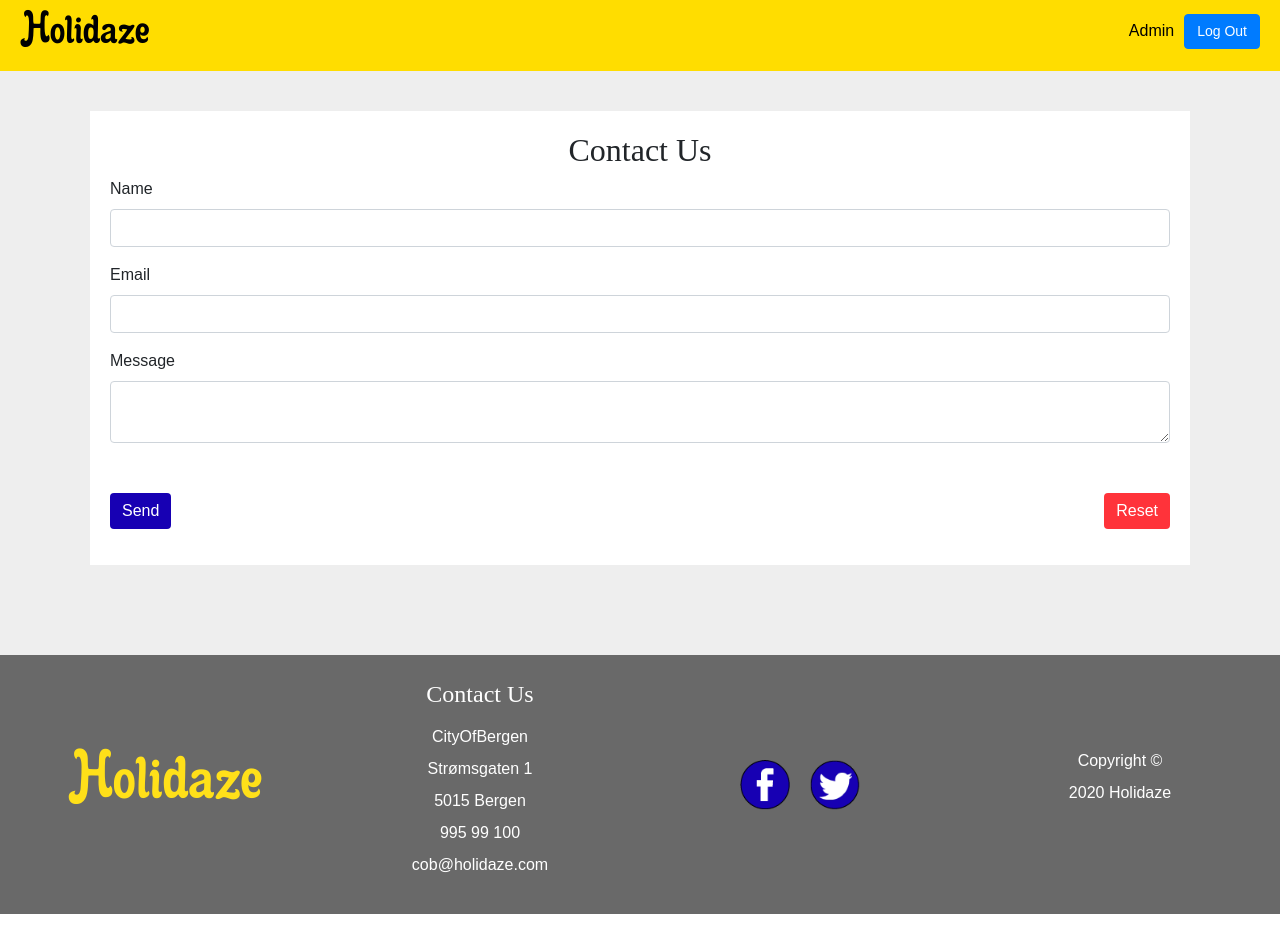
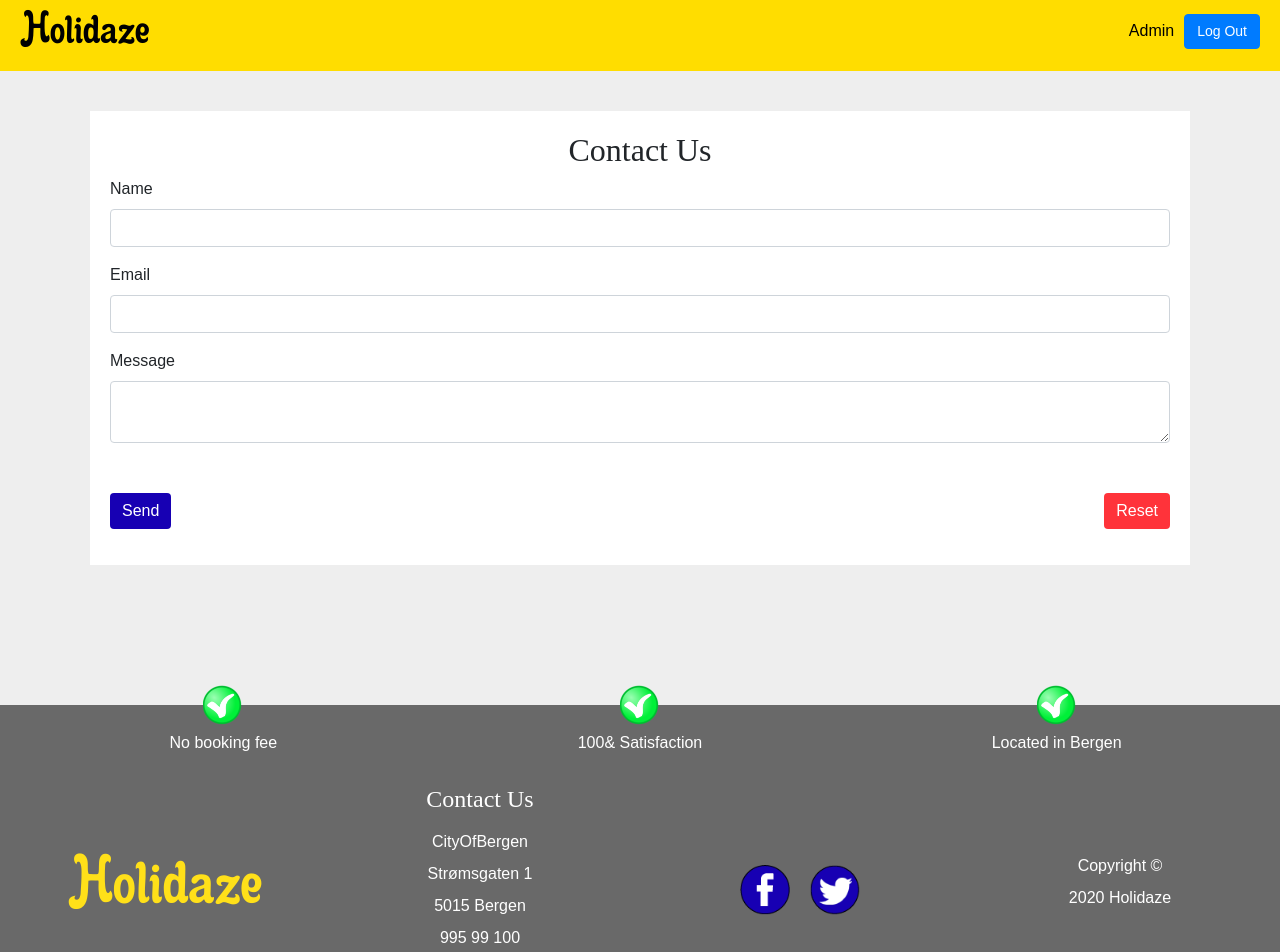
Before and after one commit to ca2roaldsoy/ProjectExam-2, a React (Create React App) app: page /contact in a window 1280 px wide. Shown: the top 952 px of the page. Before the commit the page ends 914 px from the top, so only its background shows below. Built offline with nearby package versions, Linux system fonts and the light colour scheme; a web font is replaced by a local one.

Commit message:
added qualities to footer

```diff
--- a/src/components/visitorSite/footer/Footer.js
+++ b/src/components/visitorSite/footer/Footer.js
@@ -3,12 +3,48 @@ import Row from "react-bootstrap/Row";
 import Col from "react-bootstrap/Col";
 import FacebookIcon from "../../../images/icons/face_v1.png";
 import TwitterIcon from "../../../images/icons/twitter_v1.png";
+import acceptIcon from "../../../images/accept.png";
 import Image from "react-bootstrap/Image";
 import FooterContact from "./FooterContact";
 
 function Footer() {
   return (
     <Row as="footer" role="contentinfo" className="footer">
+      <Col sm={12} className="footer__top">
+        <Col sm={4}>
+          <Image
+            src={acceptIcon}
+            fluid
+            className="footer__top--img img-responsive"
+            role="img"
+            alt="letter v inside green circle"
+          />
+          <p className="footer__top--text">No booking fee</p>
+        </Col>
+
+        <Col sm={4}>
+          <Image
+            src={acceptIcon}
+            fluid
+            className="footer__top--img img-responsive"
+            role="img"
+            alt="letter v inside green circle"
+          />
+          <p className="footer__top--text">100&amp; Satisfaction</p>
+        </Col>
+
+        <Col sm={4}>
+          <Image
+            src={acceptIcon}
+            fluid
+            className="footer__top--img img-responsive"
+            role="img"
+            alt="letter v inside green circle"
+          />
+          <p className="footer__top--text">Located in Bergen</p>
+        </Col>
+      </Col>
+
       <Col sm={12} md={3} lg={3} as="section" className="footer__title">
         <h1 className="footer__title--text">Holidaze</h1>
       </Col>
--- a/src/styles/partials/_home.scss
+++ b/src/styles/partials/_home.scss
@@ -125,12 +125,29 @@
 .footer {
   background-color: #696969;
   text-align: center;
-  margin-top: 50px;
-  padding: 25px 0;
+  margin-top: 100px;
+  padding-bottom: 25px;
+  padding-top: 80px;
   width: 100%;
   align-items: center;
   line-height: 1;
   color: $white;
+  position: relative;
+
+  &__top {
+    display: flex;
+    position: absolute;
+    top: -20px;
+
+    &--img {
+      width: 40px;
+      height: auto;
+    }
+
+    &--text {
+      margin-top: 10px;
+    }
+  }
 
   &__title--text {
     font-size: 72px;
```
